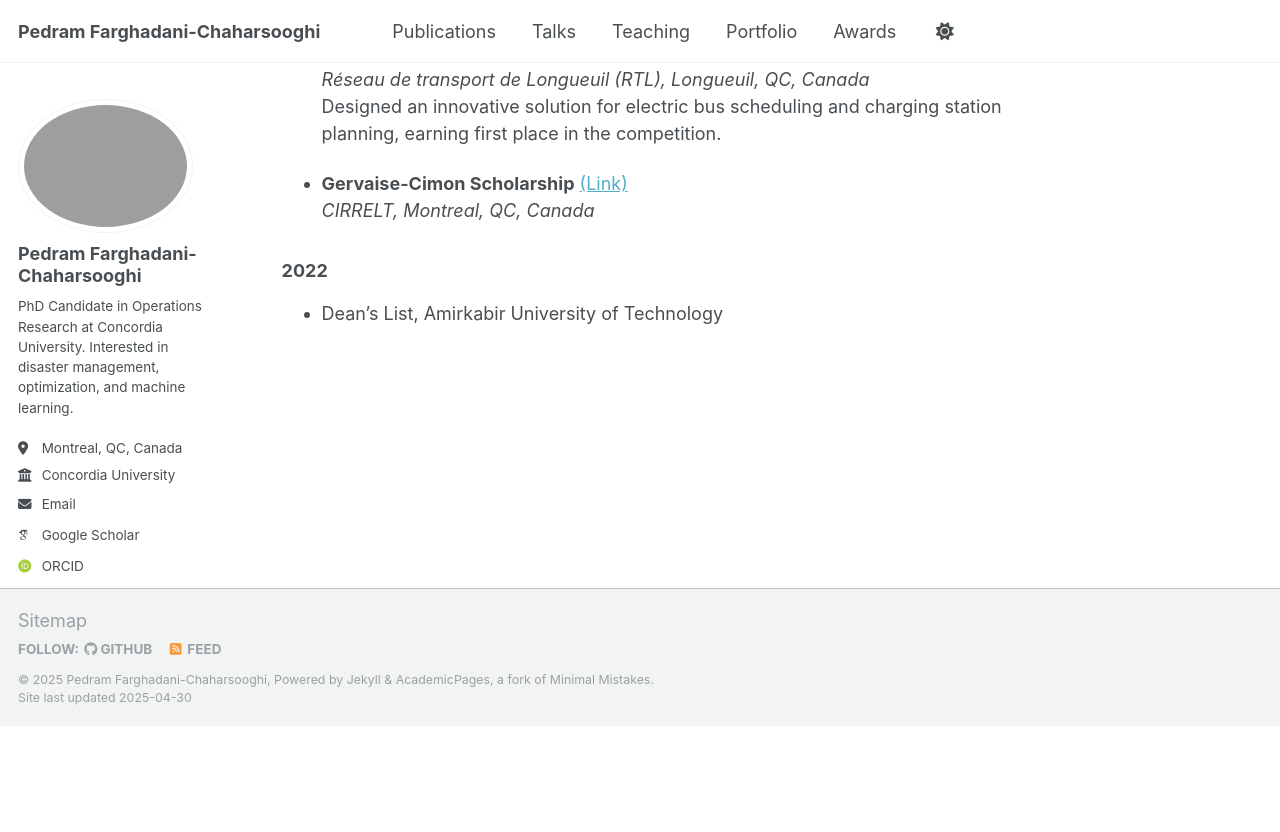
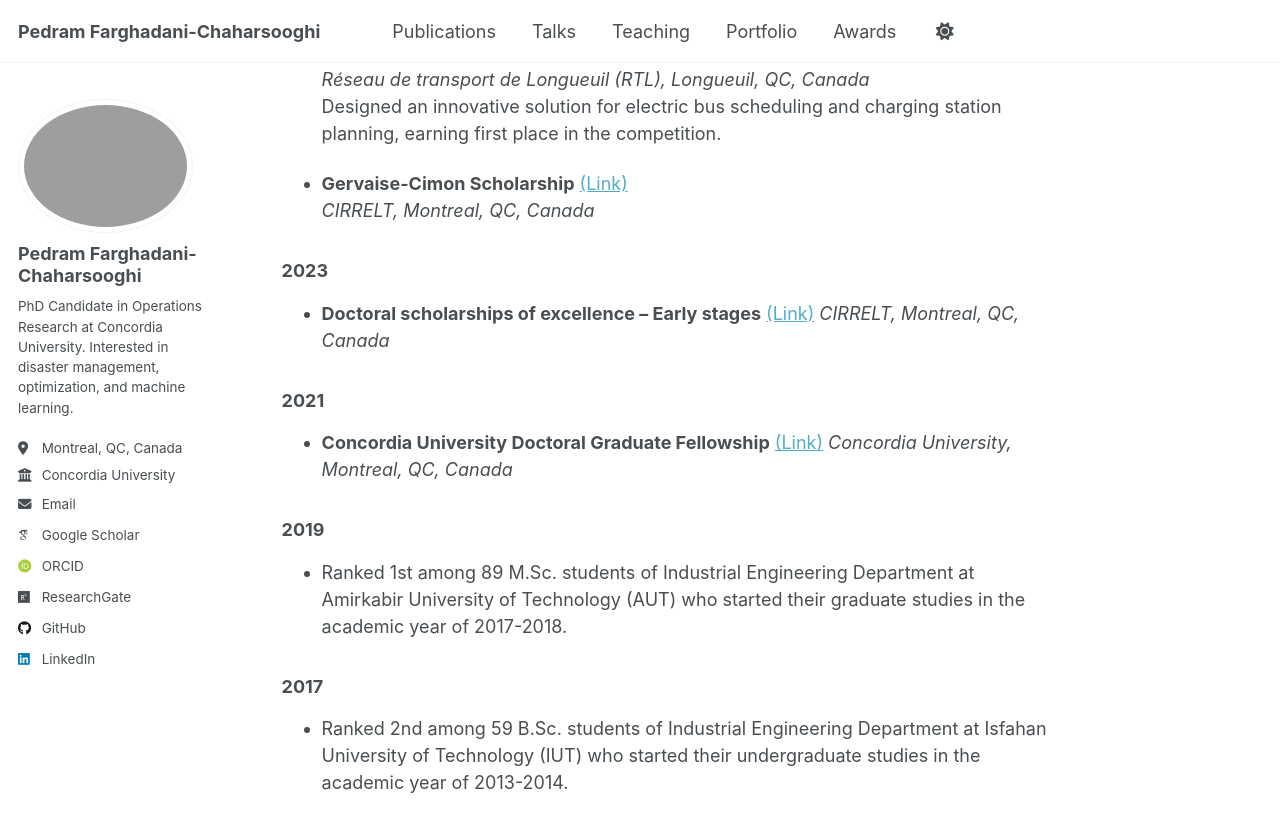
Before and after one commit to Pedram-Fdi/Pedram-Fdi.github.io, a Jekyll site: the page built from _pages/awards.md, in a window 1280 px wide and 900 px high, scrolled down 355 px. Shown: the top 832 px of the window. Built offline with Jekyll 4.4.1, drawn with Linux system fonts in a browser that asks for light colours; some web fonts are replaced; before the commit the page ends 1081 px from its top, so only the background shows below that.

Commit message:
Update awards.md

```diff
--- a/_pages/awards.md
+++ b/_pages/awards.md
@@ -19,5 +19,16 @@ author_profile: true
 - **Gervaise-Cimon Scholarship** [(Link)](https://www.cirrelt.ca/cirrelt/images/file/2023/2023-2024-recipiendaires.pdf)
   *CIRRELT, Montreal, QC, Canada*
 
-### 2022
-- Dean’s List, Amirkabir University of Technology
+### 2023
+- **Doctoral scholarships of excellence – Early stages** [(Link)](https://www.cirrelt.ca/cirrelt/images/file/2022/2022-2023-recipiendaires.pdf)
+  *CIRRELT, Montreal, QC, Canada*
+
+### 2021
+- **Concordia University Doctoral Graduate Fellowship** [(Link)](https://www.cirrelt.ca/cirrelt/images/file/2022/2022-2023-recipiendaires.pdf)
+  *Concordia University, Montreal, QC, Canada*
+
+### 2019
+- Ranked 1st among 89 M.Sc. students of Industrial Engineering Department at Amirkabir University of Technology (AUT) who started their graduate studies in the academic year of 2017-2018.
+
+### 2017
+- Ranked 2nd among 59 B.Sc. students of Industrial Engineering Department at Isfahan University of Technology (IUT) who started their undergraduate studies in the academic year of 2013-2014.
```
